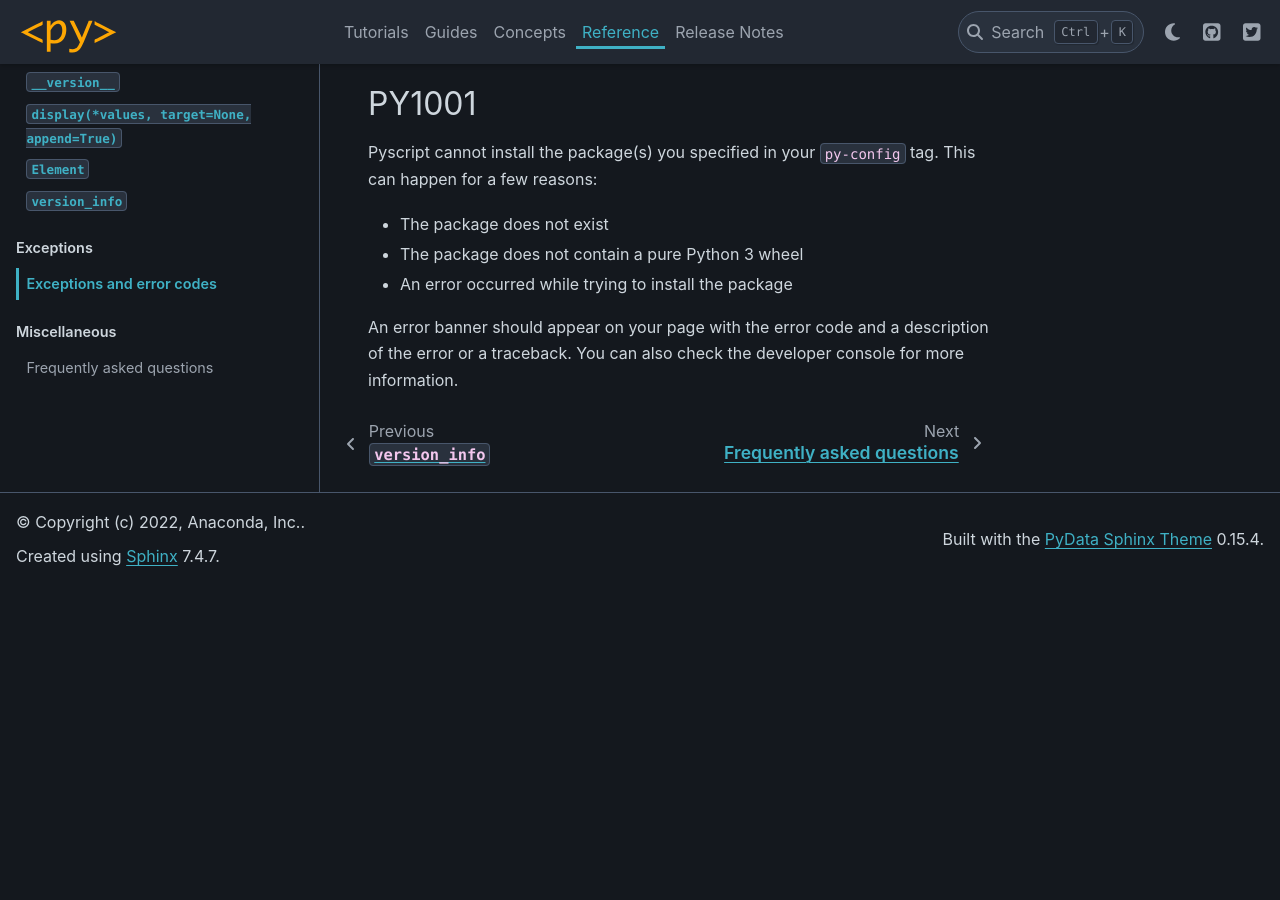
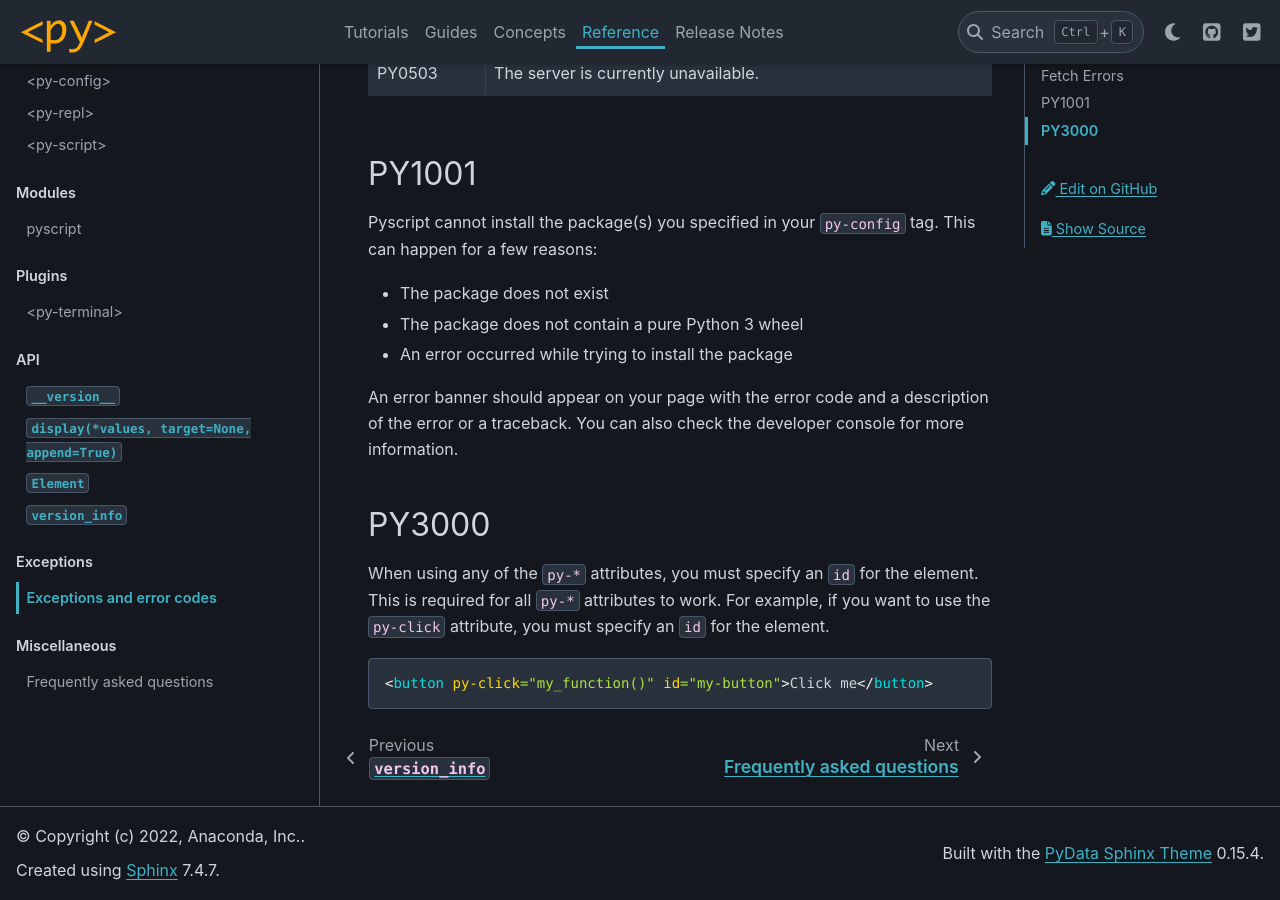
Before and after one commit to pyscript/pyscript, a Sphinx documentation site: the page built from docs/reference/exceptions.md, in a window 1280 px wide and 900 px high, scrolled down 1281 px. Built offline with Sphinx 7.4.7 and the PyData theme 0.15.4, drawn with Linux system fonts in a browser that asks for light colours; before the commit the page ends 1867 px from its top, so only the background shows below that; some of the changed text lies outside the part shown.

Commit message:
Add error code for docs

````diff
--- a/docs/reference/exceptions.md
+++ b/docs/reference/exceptions.md
@@ -9,6 +9,7 @@ This reference guide contains the error codes you might find and a description o
 |------------|--------------------------------|--------------------|
 | PY1000     | Invalid configuration supplied | Confirm that your `py-config` tag is using a valid `TOML` or `JSON` syntax and is using the correct configuration type. |
 | PY1001     | Unable to install package(s)   | Confirm that the package contains a pure Python 3 wheel or the name of the package is correct. |
+| PY3000     | Missing `id` attribute        | Add an `id` attribute to the element. |
 | PY9000     | Top level await is deprecated  | Create a coroutine with your code and schedule it with `asyncio.ensure_future` or similar |
 
 
@@ -37,3 +38,11 @@ Pyscript cannot install the package(s) you specified in your `py-config` tag. Th
 - An error occurred while trying to install the package
 
 An error banner should appear on your page with the error code and a description of the error or a traceback. You can also check the developer console for more information.
+
+## PY3000
+
+When using any of the `py-*` attributes, you must specify an `id` for the element. This is required for all `py-*` attributes to work. For example, if you want to use the `py-click` attribute, you must specify an `id` for the element.
+
+```html
+<button py-click="my_function()" id="my-button">Click me</button>
+```
````
